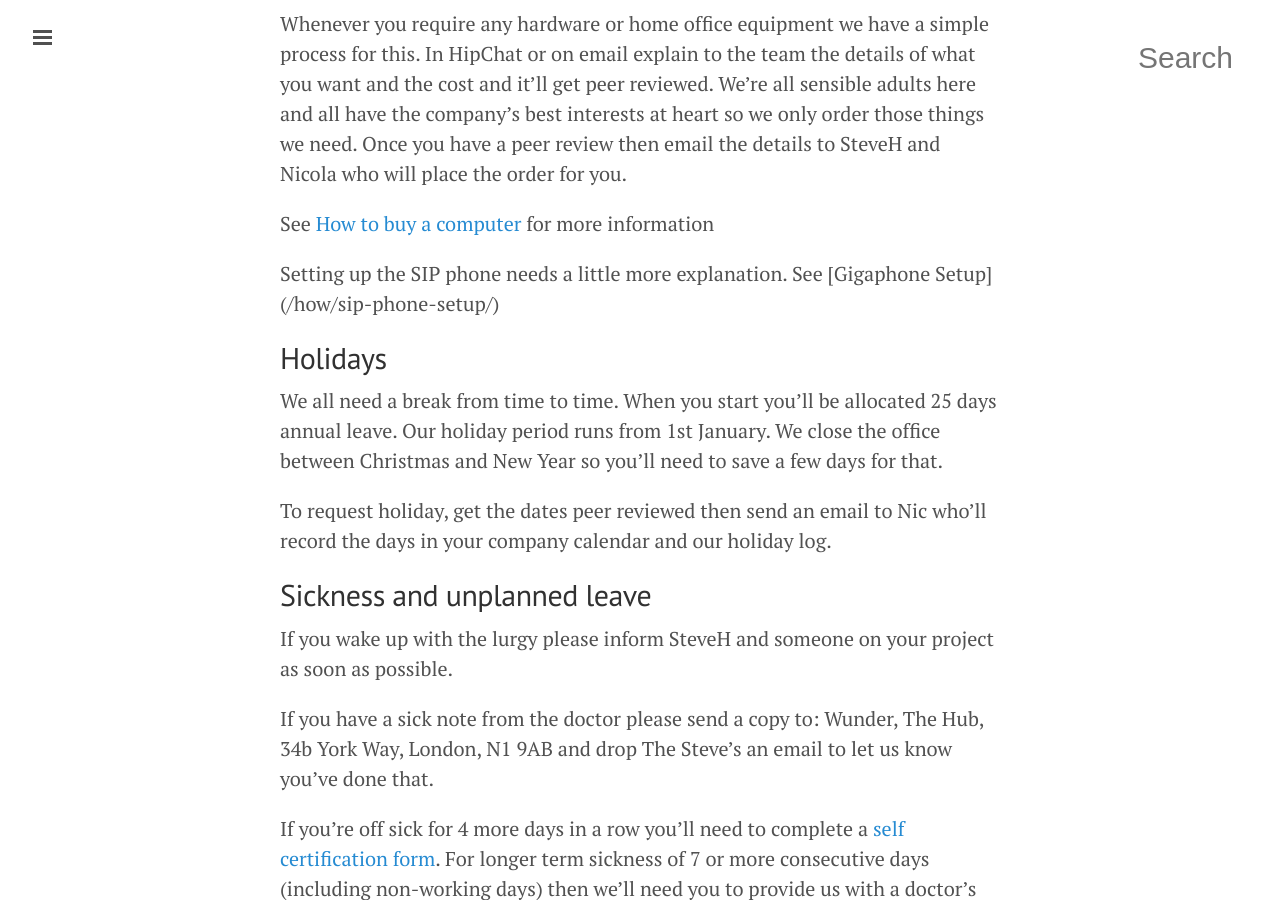
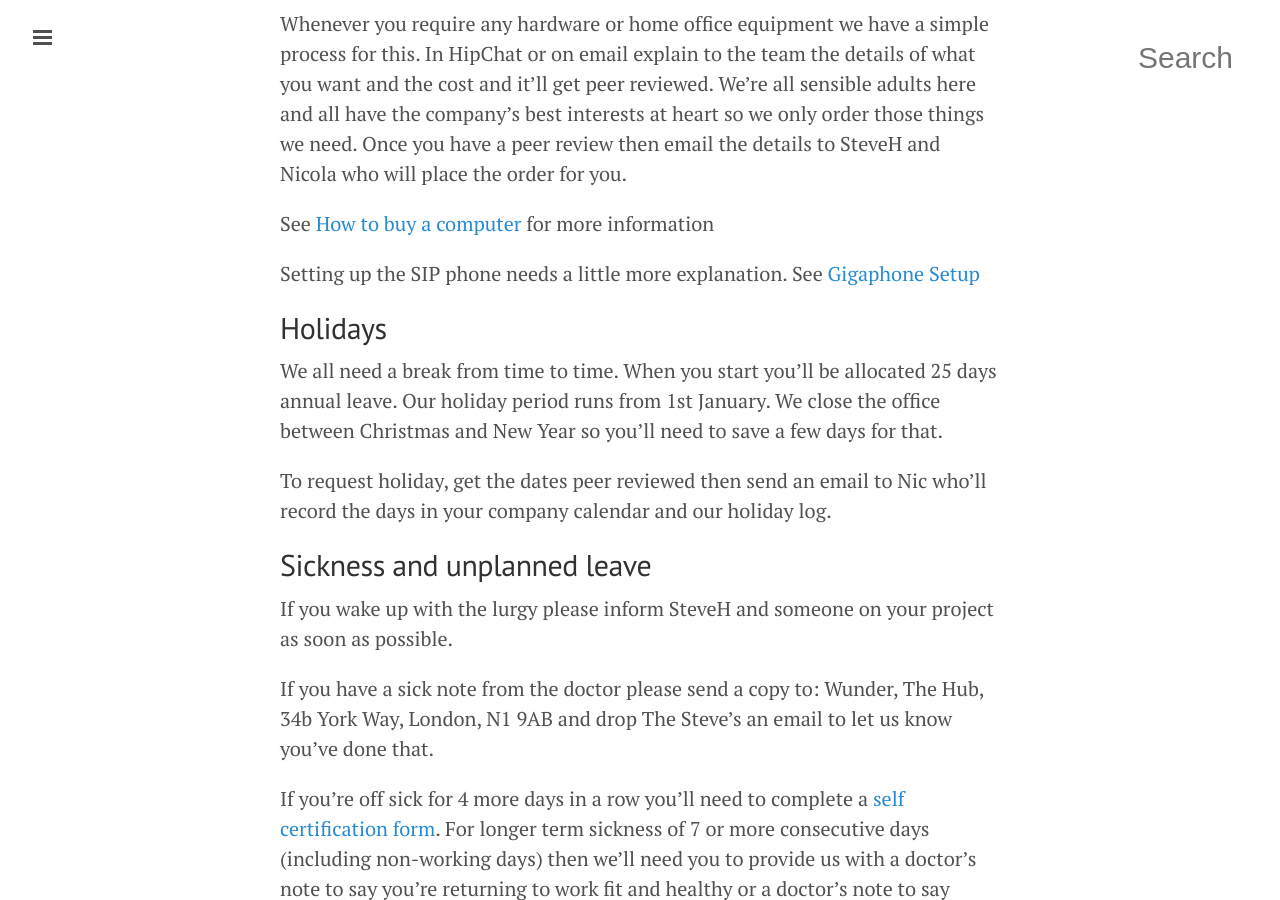
Before and after one commit to tormi/WunderWay, a Jekyll site: the page built from how/WunderReference.md, in a window 1280 px wide and 900 px high, scrolled down 2616 px. Built offline with Jekyll 4.4.1, drawn with Linux system fonts in a browser that asks for light colours; nearby versions of some CDN libraries; Markdown is read by kramdown in place of the engine named in the settings; some of the changed lines change nothing that is shown.

Commit message:
Amend filepaths
Changing file paths in Wunder Reference

```diff
--- a/how/WunderReference.md
+++ b/how/WunderReference.md
@@ -45,9 +45,9 @@
 
 ## About Wunder
 
-If you need a reminder about who we are and what we're all about then take a look at [About Wunder](http://way.wunder.co.uk/how/about/)
+If you need a reminder about who we are and what we're all about then take a look at [About Wunder](/how/about/)
 
-How we work says a lot about who we are and what we're trying to be. We've set ourselves some objectives and we've put in place a way to manage the quality of everything we do and everything we produce. You can find out lots more in [Our Company](http://way.wunder.co.uk/company/)
+How we work says a lot about who we are and what we're trying to be. We've set ourselves some objectives and we've put in place a way to manage the quality of everything we do and everything we produce. You can find out lots more in [Our Company](/company/)
 
 
 ## Payroll and payday
@@ -72,7 +72,7 @@
 
 See [How to buy a computer](/how/how-buy-computer/) for more information
 
-Setting up the SIP phone needs a little more explanation. See [Gigaphone Setup] (/how/sip-phone-setup/)
+Setting up the SIP phone needs a little more explanation. See [Gigaphone Setup](/how/sip-phone-setup/)
 
 
 ## Holidays
@@ -137,7 +137,7 @@
 
 ## Documents
 
-We use a variety of documents and tools in the course of our work and our general operations. There is a quick reference guide at [Documents and Records](http://way.wunder.co.uk/how/documents-reference/)
+We use a variety of documents and tools in the course of our work and our general operations. There is a quick reference guide at [Documents and Records](/how/documents-reference/)
 
 
 ## Grievance
```
